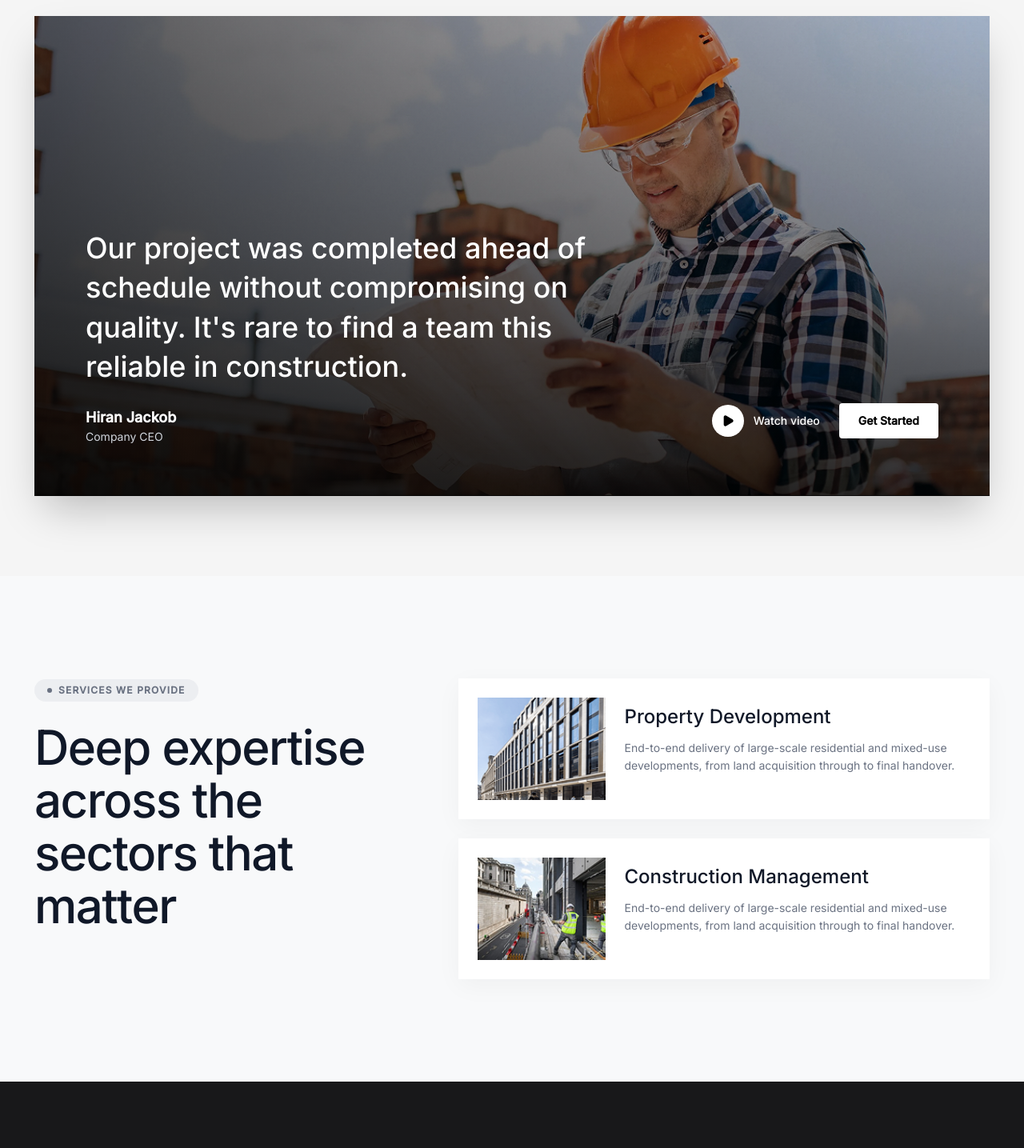
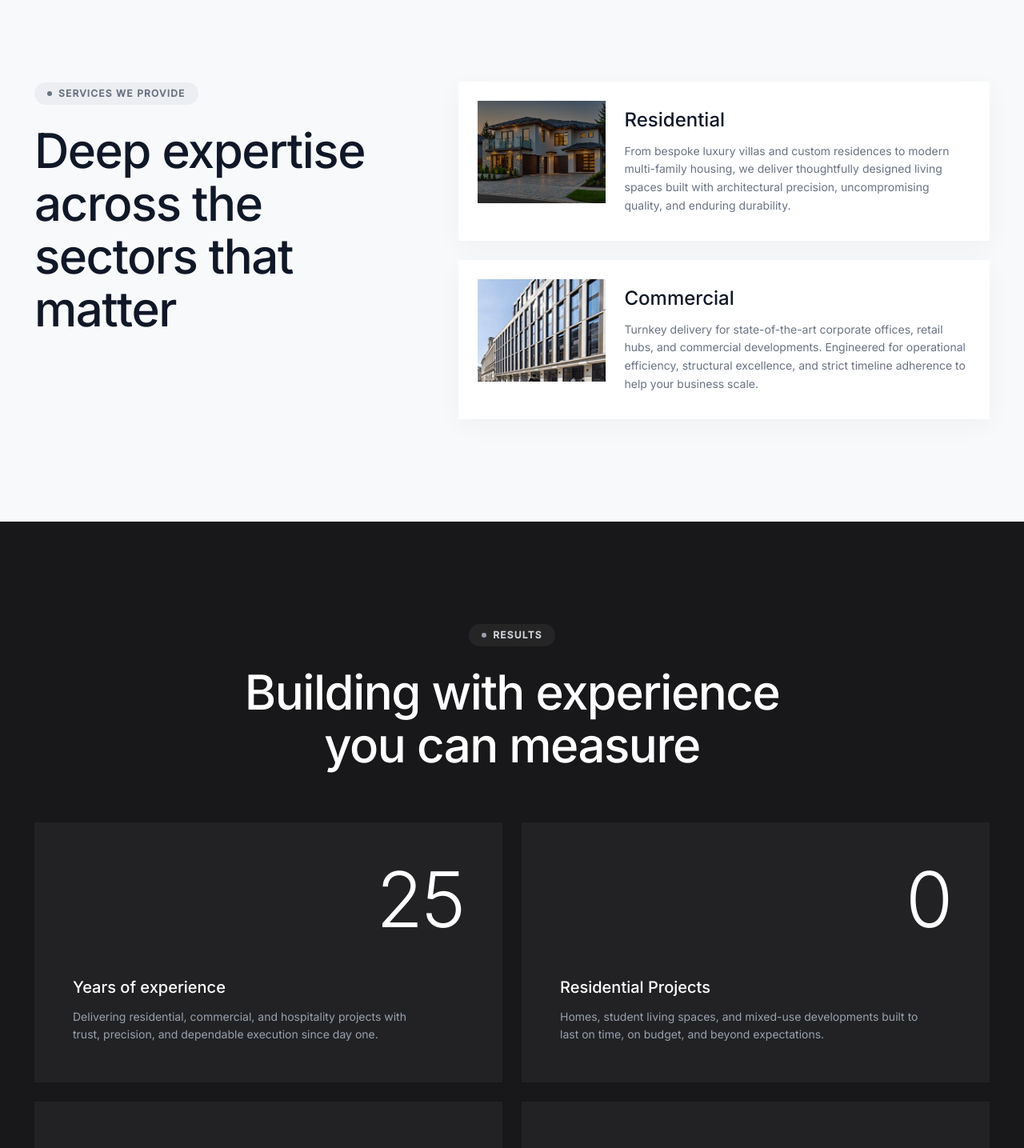
Before and after one commit to ARJUNSKP/nexovaweb, a Next.js app: page / in a window 1280 px wide. Shown: the part 1920-3355 px from the top of the page at 80% size. Built offline with nearby package versions, Linux system fonts and the light colour scheme.

Commit message:
update file

```diff
--- a/src/app/page.js
+++ b/src/app/page.js
@@ -15,12 +15,12 @@ export default function Home() {
     <main className="bg-white w-full relative">
       <HeroBanner />
       <AboutSection />
-      <FeaturedProjects />
+      {/* <FeaturedProjects /> */}
       <TestimonialSection />
       <ServicesSection />
       {/* <ProcessSection /> */}
       <ResultsSection />
-      <ClientStoriesSection />
+      {/* <ClientStoriesSection /> */}
       {/* <ContactSection /> */}
       <CTASection />
     </main>
--- a/src/components/home/ResultsSection.js
+++ b/src/components/home/ResultsSection.js
@@ -28,7 +28,7 @@ const results = [
     id: 4,
     statNumber: 0,
     statSuffix: "+",
-    title: "Homes built worldwide",
+    title: "Commercial projects built worldwide",
     description: "Sq. ft. delivered (or units handed over) spaces where families live, businesses thrive, and communities grow.",
   },
 ];
--- a/src/components/home/ServicesSection.js
+++ b/src/components/home/ServicesSection.js
@@ -3,28 +3,16 @@ import Image from "next/image";
 const services = [
   {
     id: 1,
-    title: "Property Development",
-    description: "End-to-end delivery of large-scale residential and mixed-use developments, from land acquisition through to final handover.",
+    title: "Residential",
+    description: "From bespoke luxury villas and custom residences to modern multi-family housing, we deliver thoughtfully designed living spaces built with architectural precision, uncompromising quality, and enduring durability.",
+    image: "/home/Image (Hotel) (2).png",
+  },
+  {
+    id: 2,
+    title: "Commercial",
+    description: "Turnkey delivery for state-of-the-art corporate offices, retail hubs, and commercial developments. Engineered for operational efficiency, structural excellence, and strict timeline adherence to help your business scale.",
     image: "/home/Image (white and blue concrete building under blue sky during daytime).png",
   },
-  // {
-  //   id: 2,
-  //   title: "Design & Planning",
-  //   description: "End-to-end delivery of large-scale residential and mixed-use developments, from land acquisition through to final handover.",
-  //   image: "/home/Image (man in yellow shirt and blue denim jeans jumping on brown wooden railings under blue and).png",
-  // },
-  {
-    id: 3,
-    title: "Construction Management",
-    description: "End-to-end delivery of large-scale residential and mixed-use developments, from land acquisition through to final handover.",
-    image: "/home/Image (a person drawing a diagram on a piece of paper) (1).png",
-  },
-  // {
-  //   id: 4,
-  //   title: "Turnkey Delivery",
-  //   description: "End-to-end delivery of large-scale residential and mixed-use developments, from land acquisition through to final handover.",
-  //   image: "/home/Image (white and blue concrete building under blue sky during daytime).png",
-  // },
 ];
 
 export default function ServicesSection() {
--- a/src/components/home/TestimonialSection.js
+++ b/src/components/home/TestimonialSection.js
@@ -33,9 +33,9 @@ export default function TestimonialSection() {
             </h3>
 
             {/* Author */}
-            <div>
-              <p className="font-semibold text-lg text-white">Hiran Jackob</p>
-              <p className="text-gray-300 text-sm">Company CEO</p>
+            <div className="mb-10">
+              {/* <p className="font-semibold text-lg text-white">Hiran Jackob</p>
+              <p className="text-gray-300 text-sm">Company CEO</p> */}
             </div>
           </div>
 
```
